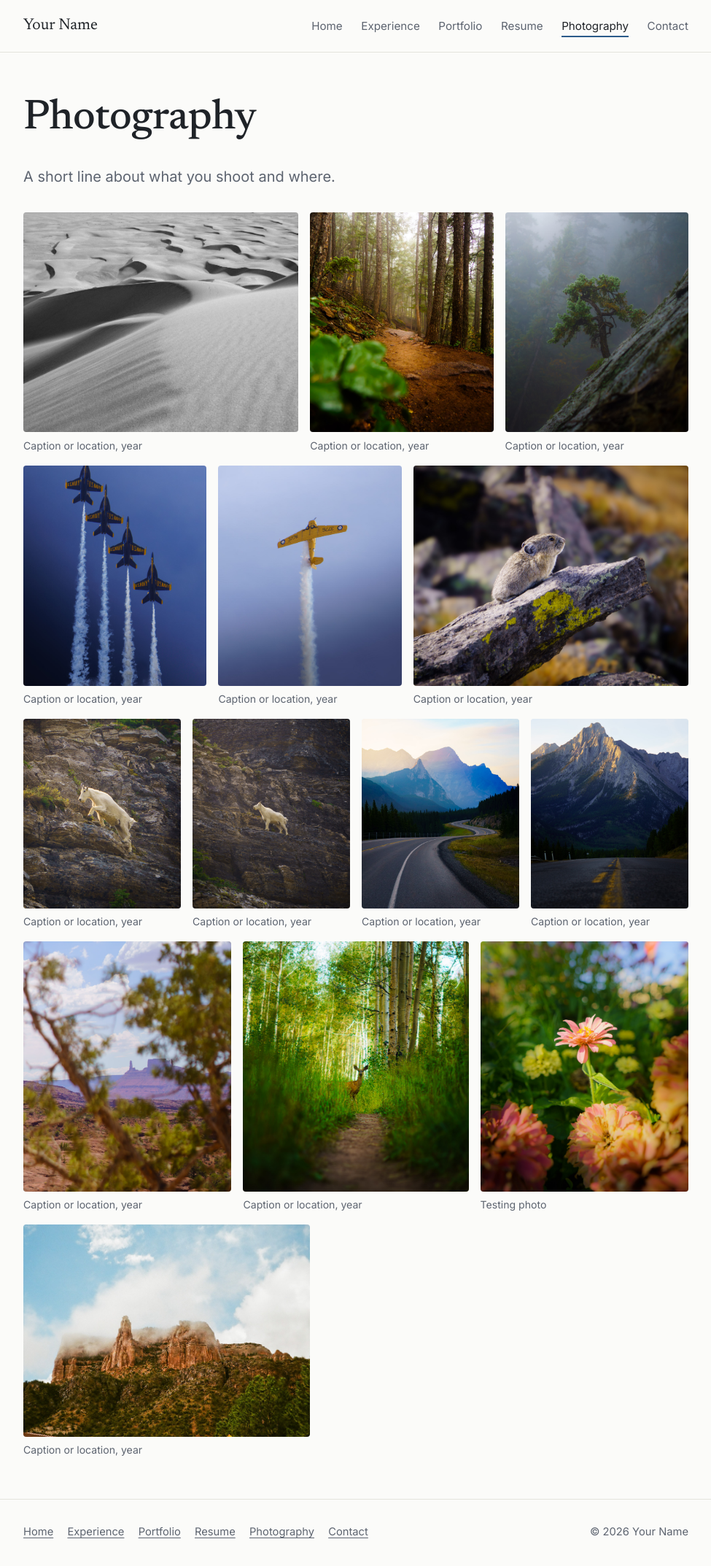
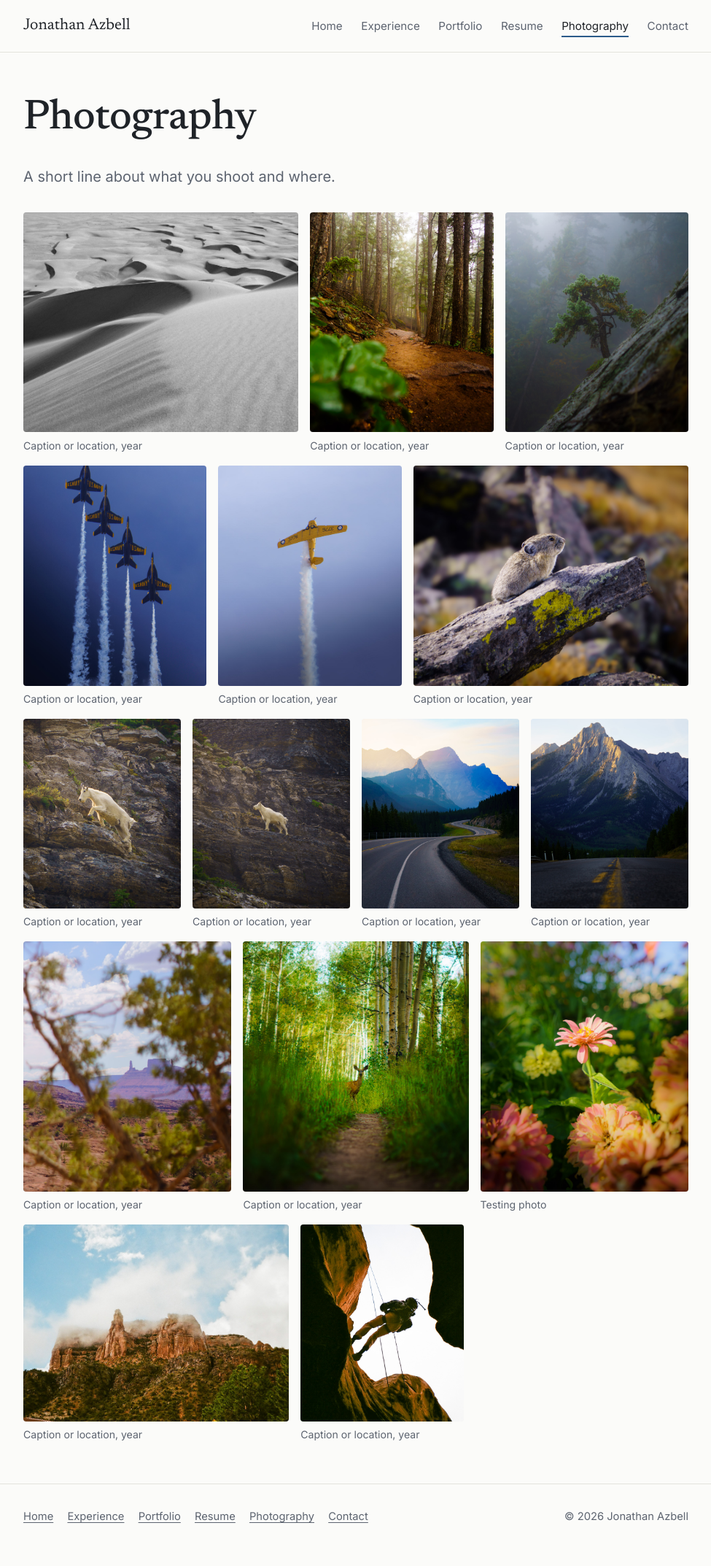
Before and after one commit to jonwazbell/jonwazbell.github.io, a plain HTML site: page photography.html in a window 1280 px wide. Shown: the whole page at 73% size, without its empty margins (152-1127 px from the left). Drawn offline with Linux system fonts and the light colour scheme.

Commit message:
Added photo

```diff
--- a/photography.html
+++ b/photography.html
@@ -3,10 +3,10 @@
 <head>
   <meta charset="utf-8">
   <meta name="viewport" content="width=device-width, initial-scale=1">
-  <title>Photography — Your Name</title>
-  <meta name="description" content="Photography by Your Name.">
-  <meta property="og:title" content="Photography — Your Name">
-  <meta property="og:description" content="Photography by Your Name.">
+  <title>Photography — Jonathan Azbell</title>
+  <meta name="description" content="Photography by Jonathan Azbell.">
+  <meta property="og:title" content="Photography — Jonathan Azbell">
+  <meta property="og:description" content="Photography by Jonathan Azbell.">
   <meta property="og:type" content="website">
   <link rel="preconnect" href="https://fonts.googleapis.com">
   <link rel="preconnect" href="https://fonts.gstatic.com" crossorigin>
@@ -16,7 +16,7 @@
 <body>
   <header class="site-header">
     <div class="wrap">
-      <a class="brand" href="index.html">Your Name</a>
+      <a class="brand" href="index.html">Jonathan Azbell</a>
       <button class="nav-toggle" aria-expanded="false" aria-controls="site-nav">Menu</button>
       <nav class="site-nav" id="site-nav" aria-label="Main">
       <ul>
@@ -93,6 +93,10 @@
           <a href="images/000789670008.jpg"><img src="images/000789670008.jpg" alt="Describe photo 14" loading="lazy"></a>
           <figcaption>Caption or location, year</figcaption>
         </figure>
+         <figure>
+          <a href="images\000789680014.jpg"><img src="images\000789680014.jpg" alt="Describe photo 14" loading="lazy"></a>
+          <figcaption>Caption or location, year</figcaption>
+        </figure>
         </div>
       </div>
     </section>
@@ -108,7 +112,7 @@
         <li><a href="photography.html">Photography</a></li>
         <li><a href="contact.html">Contact</a></li>
       </ul>
-      <p>&copy; <span id="year">2026</span> Your Name</p>
+      <p>&copy; <span id="year">2026</span> Jonathan Azbell</p>
     </div>
   </footer>
   <script src="script.js"></script>
```
Also changed, not shown: portfolio.html (+3 -3 lines), resume.html (+1 -1 lines).
